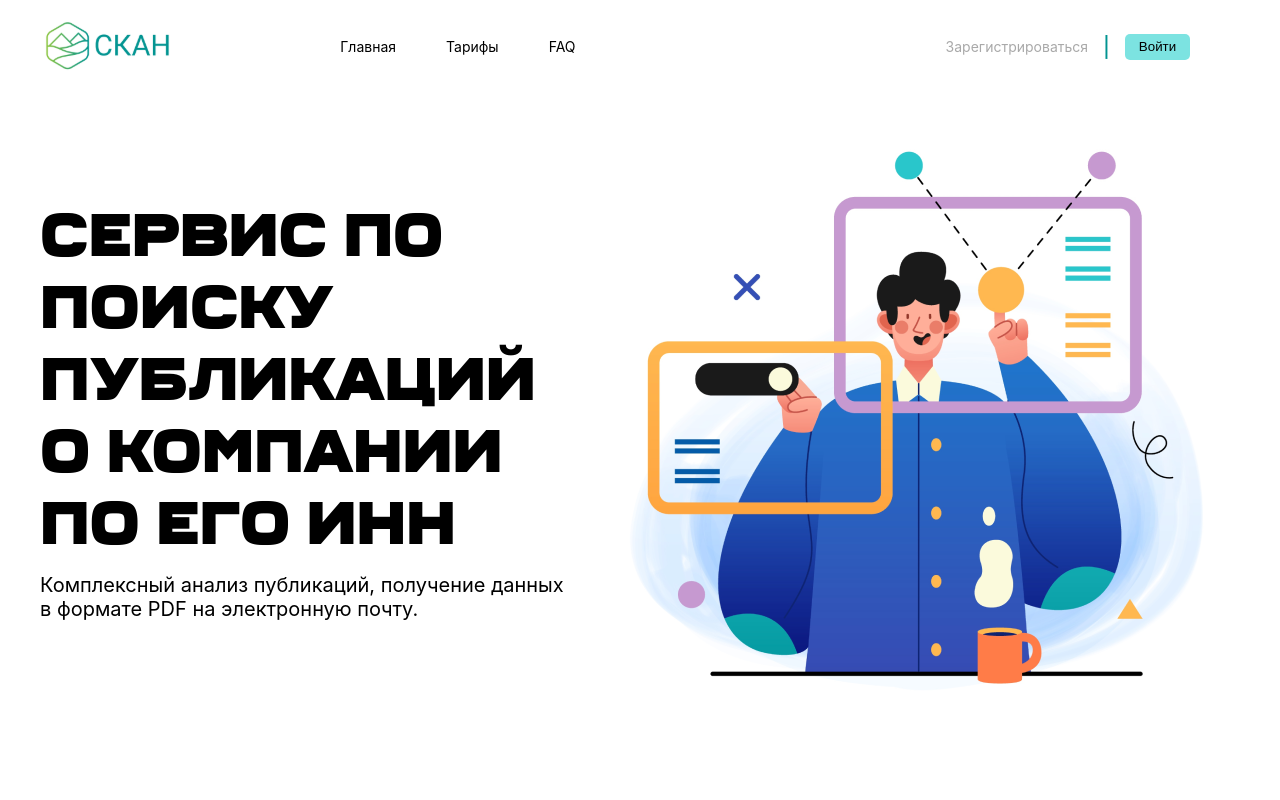
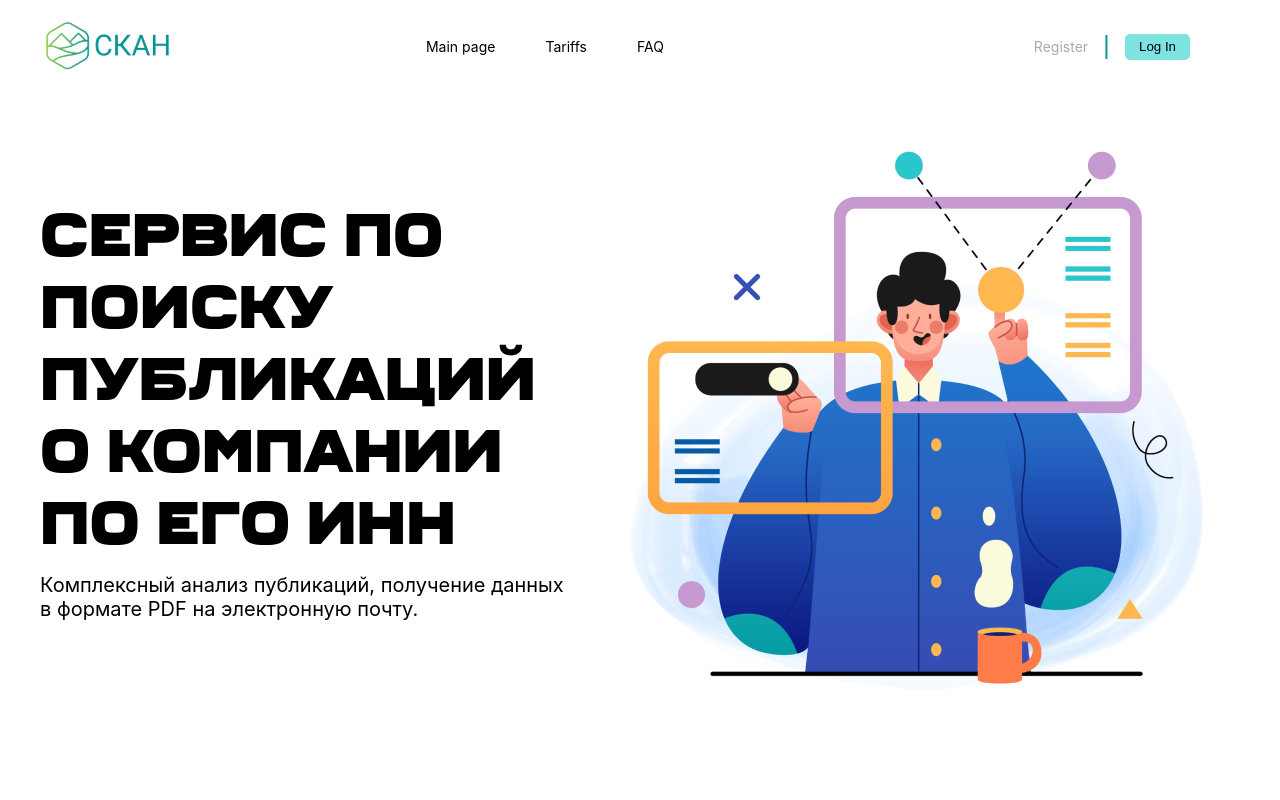
Before and after one commit to pizarrosch/diploma-project-skillfactory-react, a React (Create React App) app: page /dashboard in a window 1280 px wide. Shown: the top 800 px of the page. Built offline with nearby package versions, Linux system fonts and the light colour scheme.

Commit message:
Translate the unauthorized nav into English

```diff
--- a/src/components/Navigation/authorized/NavigationAuthorized.tsx
+++ b/src/components/Navigation/authorized/NavigationAuthorized.tsx
@@ -79,7 +79,7 @@ export default function NavigationAuthorized() {
 
                             localStorage.removeItem('token');
                             localStorage.removeItem('expire');
-                        }}>Выйти</span>
+                        }}>Log out</span>
                     </div>
                     <div>
                         <img src={avatar} alt='avatar'/>
--- a/src/components/Navigation/unauthorized/Navigation.tsx
+++ b/src/components/Navigation/unauthorized/Navigation.tsx
@@ -11,20 +11,20 @@ export default function Navigation() {
                 <ul className={s['navigation-list']}>
                     <li className={s['navigation-list__item']}>
                         <Link to={'/dashboard'}>
-                            Главная
+                            Main page
                         </Link>
                     </li>
-                    <li className={s['navigation-list__item']}>Тарифы</li>
+                    <li className={s['navigation-list__item']}>Tariffs</li>
                     <li className={s['navigation-list__item']}>FAQ</li>
                 </ul>
             </nav>
             <div className={s.menuWrapper}>
                 <div className={s.loginMenu}>
-                    <span className={s.register}>Зарегистрироваться</span>
+                    <span className={s.register}>Register</span>
                     <span className={s.separator}>|</span>
                     <button className={s.loginButton}>
                         <Link to={'/login'}>
-                            Войти
+                            Log In
                         </Link>
                     </button>
                 </div>
```
